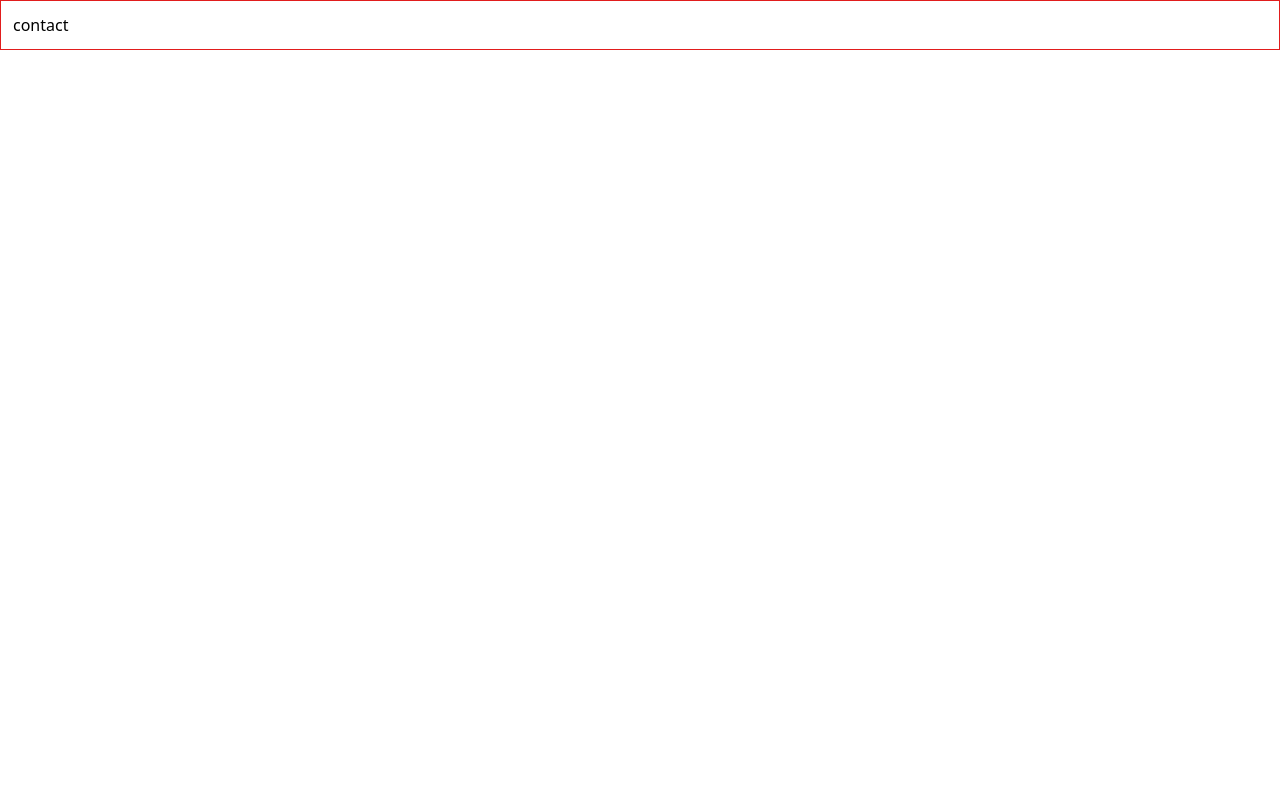
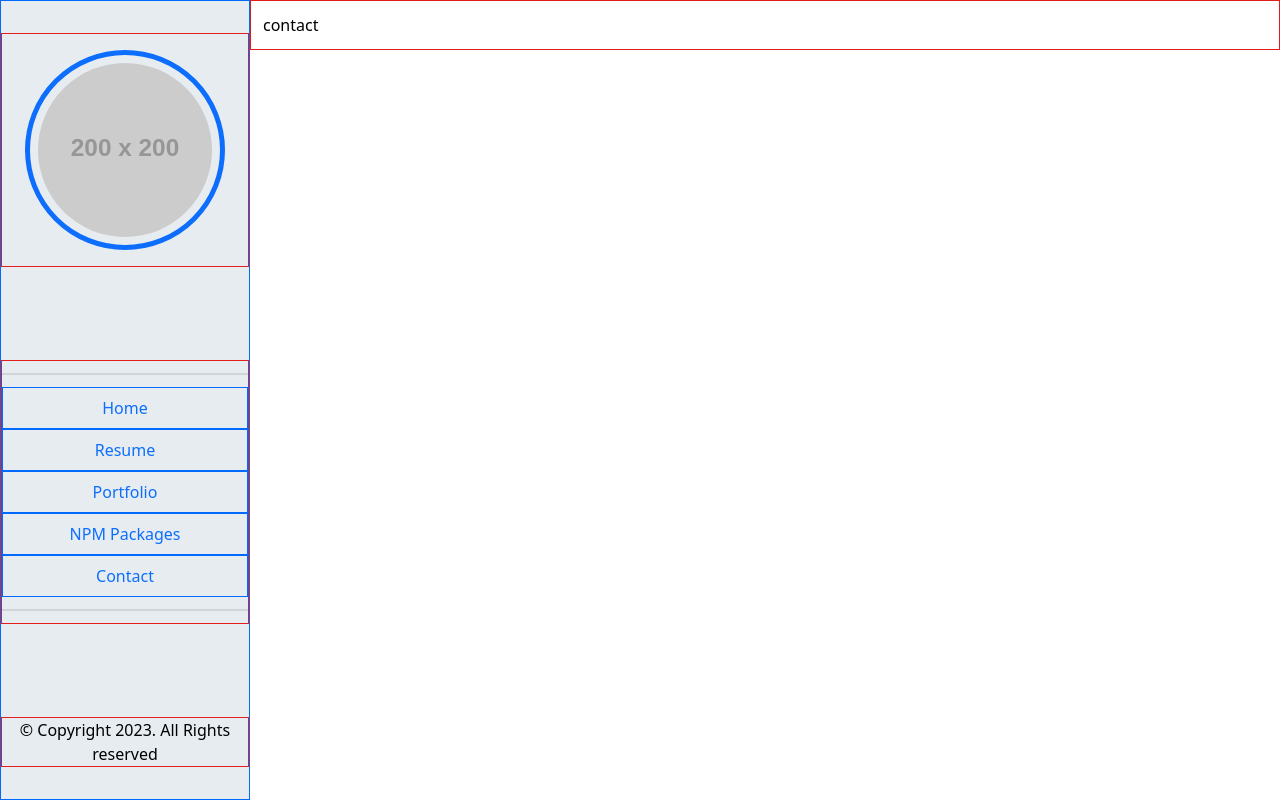
Before and after one commit to ssakib4040/nextjs-portfolio, a Next.js app: page /contact in a window 1280 px wide. Built offline with nearby package versions, Linux system fonts and the light colour scheme.

Commit message:
Sidebar open desktop big fixed

```diff
--- a/components/Layout.tsx
+++ b/components/Layout.tsx
@@ -7,17 +7,6 @@ import { useSidebar } from "@/contexts/Sidebar-ctx";
 export default function Layout({ children }: { children: any }) {
   // const [sidebar, setSidebar] = useState<boolean>(true);
   const sidebar: any = useSidebar();
-
-  const toggleSidebar = () => {
-    sidebar.toggleSidebar();
-  };
-
-  useEffect(() => {
-    // set sidebar false if window is less then 768px
-    if (window.innerWidth < 768) {
-      sidebar.setIsOpen(false);
-    }
-  }, [sidebar]);
 
   return (
     <>
--- a/contexts/Sidebar-ctx.tsx
+++ b/contexts/Sidebar-ctx.tsx
@@ -1,4 +1,4 @@
-import { createContext, useContext, useState } from "react";
+import { createContext, useContext, useEffect, useState } from "react";
 
 const SidebarContext: any = createContext(null);
 
@@ -7,11 +7,19 @@ export function useSidebar() {
 }
 
 export function SidebarProvider({ children }: any) {
-  const [isOpen, setIsOpen] = useState(false);
+  const [isOpen, setIsOpen] = useState(true);
 
   const toggleSidebar = () => {
     setIsOpen(!isOpen);
   };
+
+  useEffect(() => {
+    console.log(window.innerWidth);
+    // set sidebar false if window is less then 768px
+    if (window.innerWidth < 768) {
+      setIsOpen(false);
+    }
+  }, []);
 
   return (
     <SidebarContext.Provider value={{ isOpen, toggleSidebar, setIsOpen }}>
```
